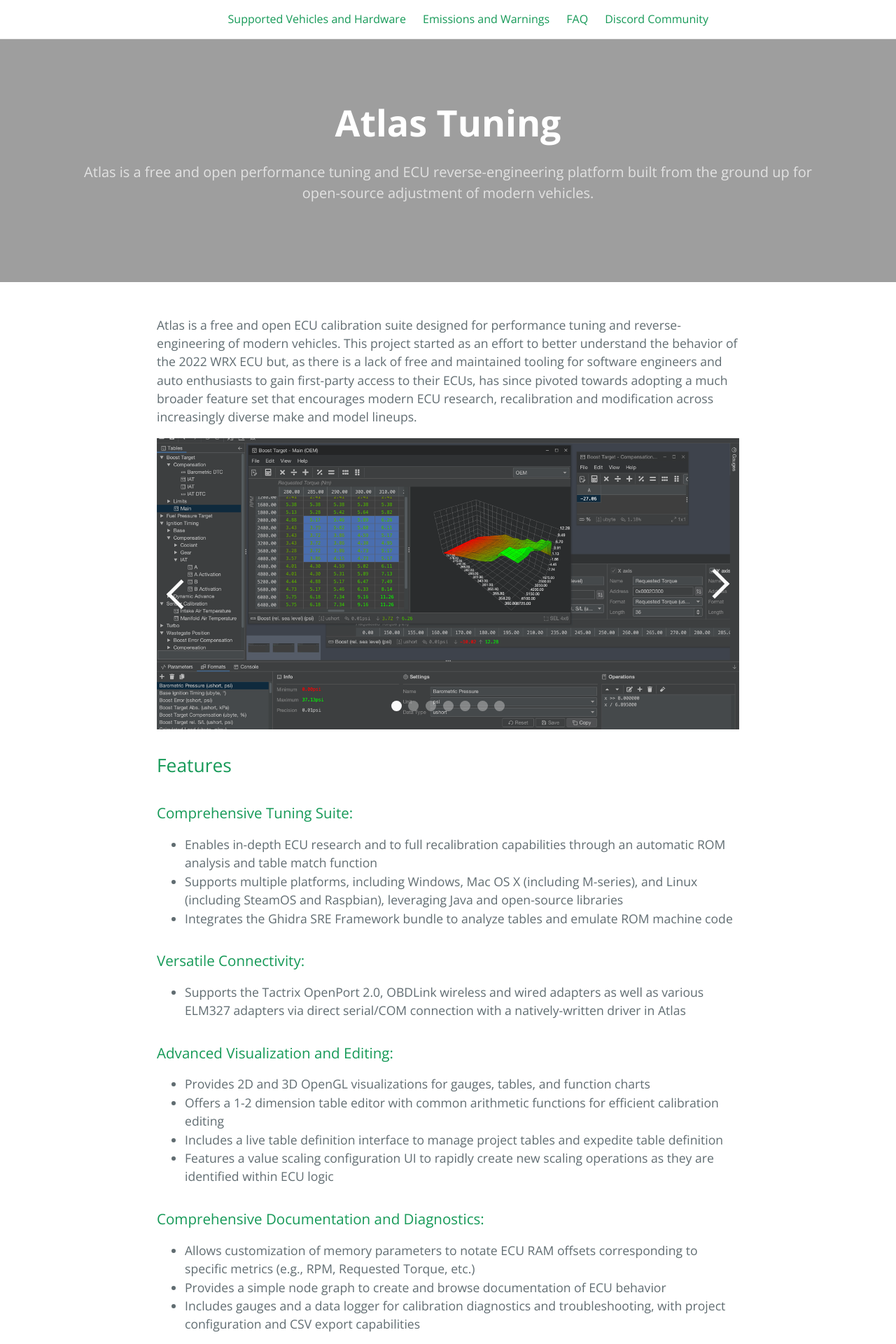
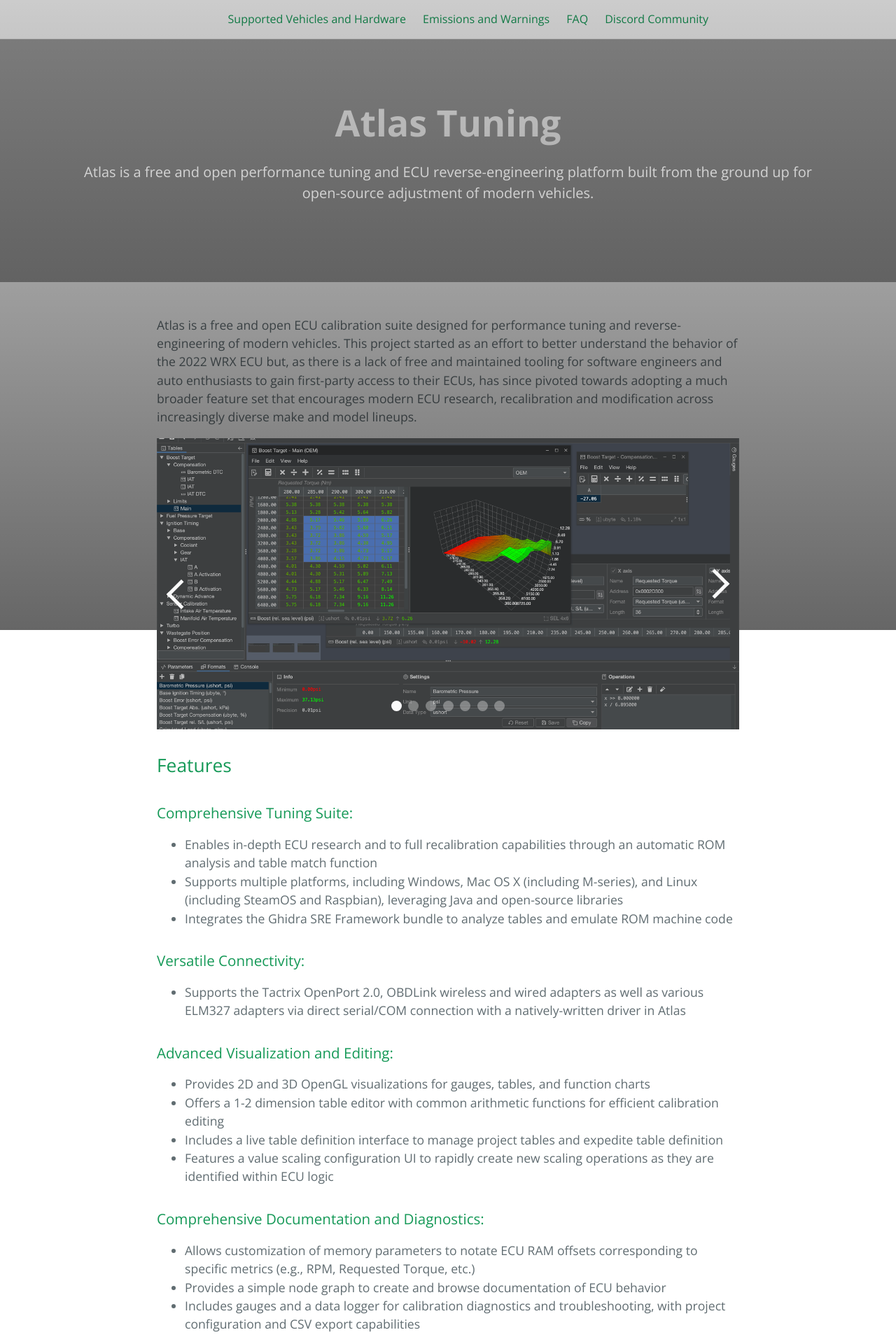
Before and after one commit to atlas-tuning/atlas-public, a Jekyll site: the page built from docs/index.md, in a window 1280 px wide. Shown: the top 1920 px of the page at 70% size. Built offline with Jekyll 4.4.1, drawn with Linux system fonts in a browser that asks for light colours.

Commit message:
banner gradient

```diff
--- a/docs/_sass/jekyll-theme-cayman-blog.scss
+++ b/docs/_sass/jekyll-theme-cayman-blog.scss
@@ -128,6 +128,16 @@
   @include small {
     padding: 2rem 1rem;
   }
+}
+
+.page-header::before {
+  content: "";
+  position: absolute;
+  top: 0;
+  left: 0;
+  width: 100%;
+  height: 100%;
+  background: linear-gradient(to bottom, rgba(0,0,0,0.2) 0%, rgba(0,0,0,0.6) 100%);
 }
 
 .project-name {
```
